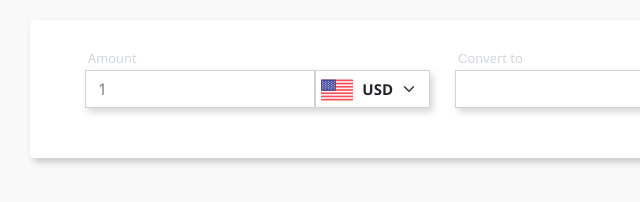
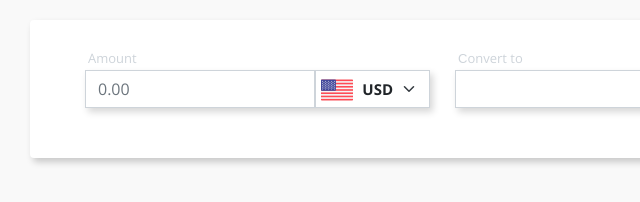
Before and after one commit to Olgashulz/18-currency-converter, a plain HTML site: page index.html in a window 1280 px wide. Shown: the part 168-370 px from the top of the page, 135-775 px from the left. Drawn offline with nearby package versions, Linux system fonts and the light colour scheme.

Commit message:
First commit

```diff
--- a/index.html
+++ b/index.html
@@ -17,7 +17,7 @@
         <form class="form" id="form">
             <div class="box">
                 <label for="sumFrom" class="form-label">Amount</label>
-                <input type="number" class="form-control" id="sumFrom" placeholder="1">
+                <input type="number" class="form-control" id="sumFrom" placeholder="0.00">
                 <img src="./images/USD.png" alt="flag" class="imgFrom">
                 <select class="form-select form-select-sm" aria-label=".form-select-sm example" id="selectFrom">
                     <option selected>USD</option>
--- a/scripts/Converter.js
+++ b/scripts/Converter.js
@@ -1,5 +1,5 @@
 class Converter {
-    constructor(from = "USD", to = "ILS", amount = 1) {
+    constructor(from = "USD", to = "ILS", amount = 0) {
         this._from = from;
         this._to = to;
         this._amount = amount;
```
